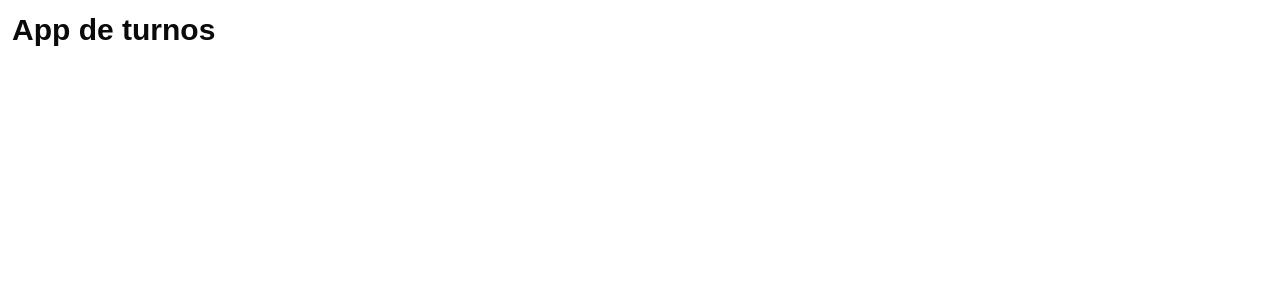
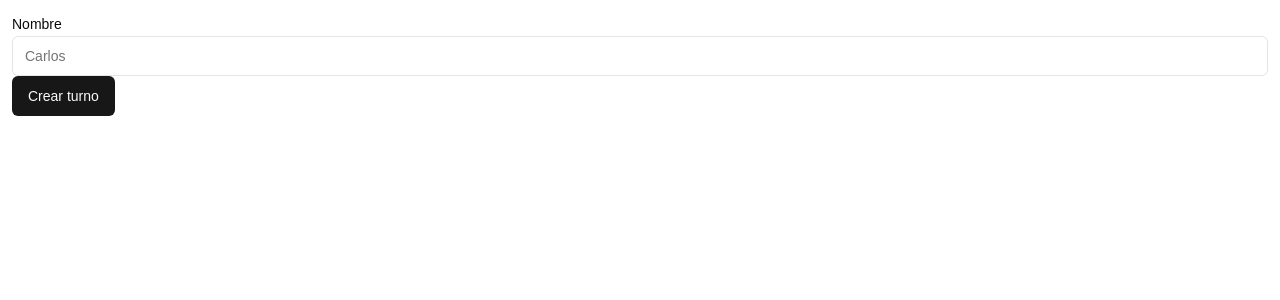
Before and after one commit to carlosquesada24/turns-system-mvp, a Next.js app: page / in a window 1280 px wide. Shown: the top 300 px of the page. Built offline with nearby package versions, Linux system fonts and the light colour scheme.

Commit message:
Unused imports deleted

```diff
--- a/app/page.tsx
+++ b/app/page.tsx
@@ -1,9 +1,9 @@
-import Image from "next/image";
+import TurnCreationForm from "./(modules)/(turns-generation)/(components)/TurnCreationForm/TurnCreationForm";
 
 export default function Home() {
   return (
     <div className="">
-      <h1 className="text-3xl font-bold">App de turnos</h1>
+      <TurnCreationForm />
     </div>
   );
 }
```
